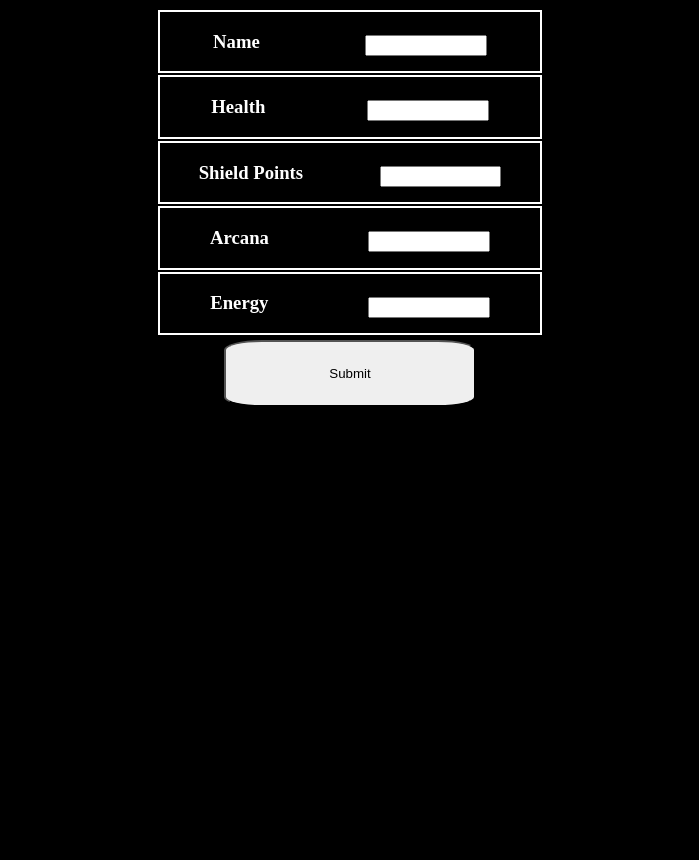
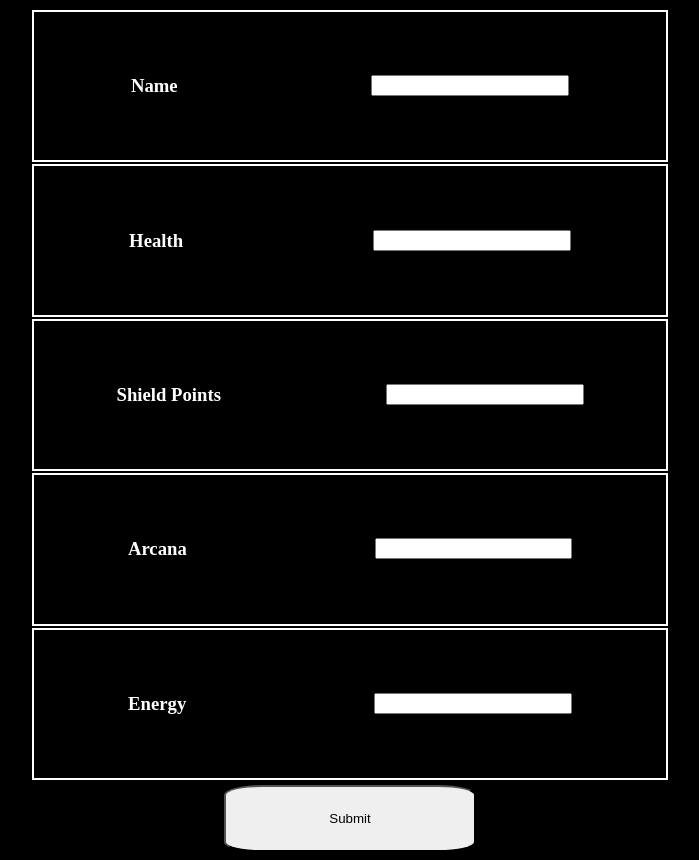
Before and after one commit to willhaight/Char-life-tracker, a plain HTML site: page index.html in a window 1280 px wide. Shown: the whole page, without its empty margins (290-989 px from the left). Before the commit the page ends 800 px from the top, so only its background shows below. Drawn offline with Linux system fonts and the light colour scheme.

Commit message:
testing tel

```diff
--- a/index.html
+++ b/index.html
@@ -29,7 +29,7 @@
         </div>
         <div>
             <h3>Energy</h3>
-            <input type="number">
+            <input type="tel">
         </div>
         <button id="submit">Submit</button>
     </div>
--- a/main.css
+++ b/main.css
@@ -1,6 +1,11 @@
 body {
     background-color: black;
     color: white;
+}
+
+h3 {
+    margin: 0;
+    padding: 0;
 }
 
 #field {
@@ -8,18 +13,20 @@ body {
     flex-direction: column;
     justify-content: center;
     align-items: center;
+    width: 100%;
 }
 
 #field div {
     display: flex;
-    width: 30%;
+    width: 50%;
     justify-content: space-around;
     border: 2px solid white;
     margin-top: 2px;
+    padding-top: 5%;
+    padding-bottom: 5%;
 }
 
 #field div input {
-    margin-top: 6%;
     height: 30%;
     width: 30%;
 }
```
